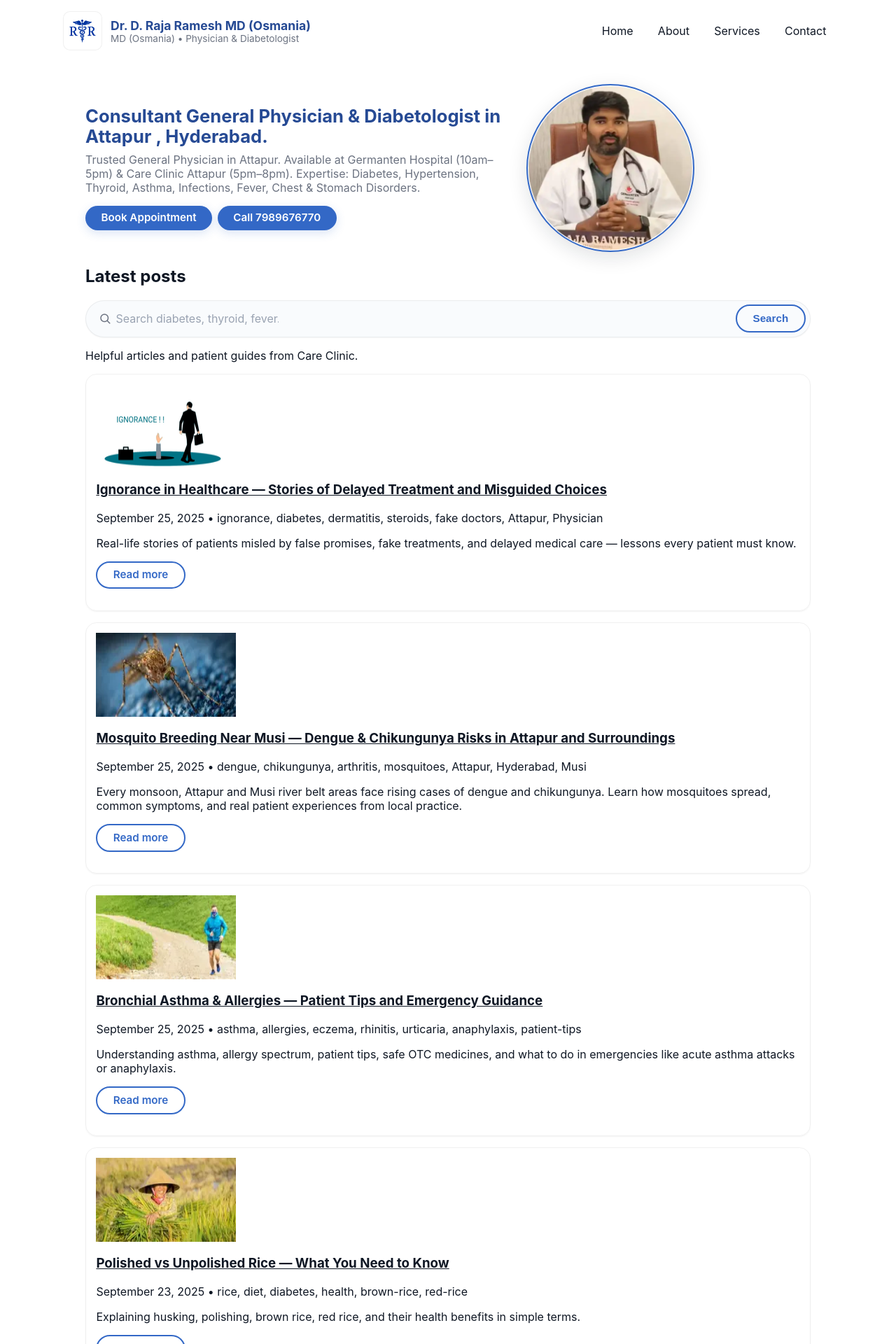
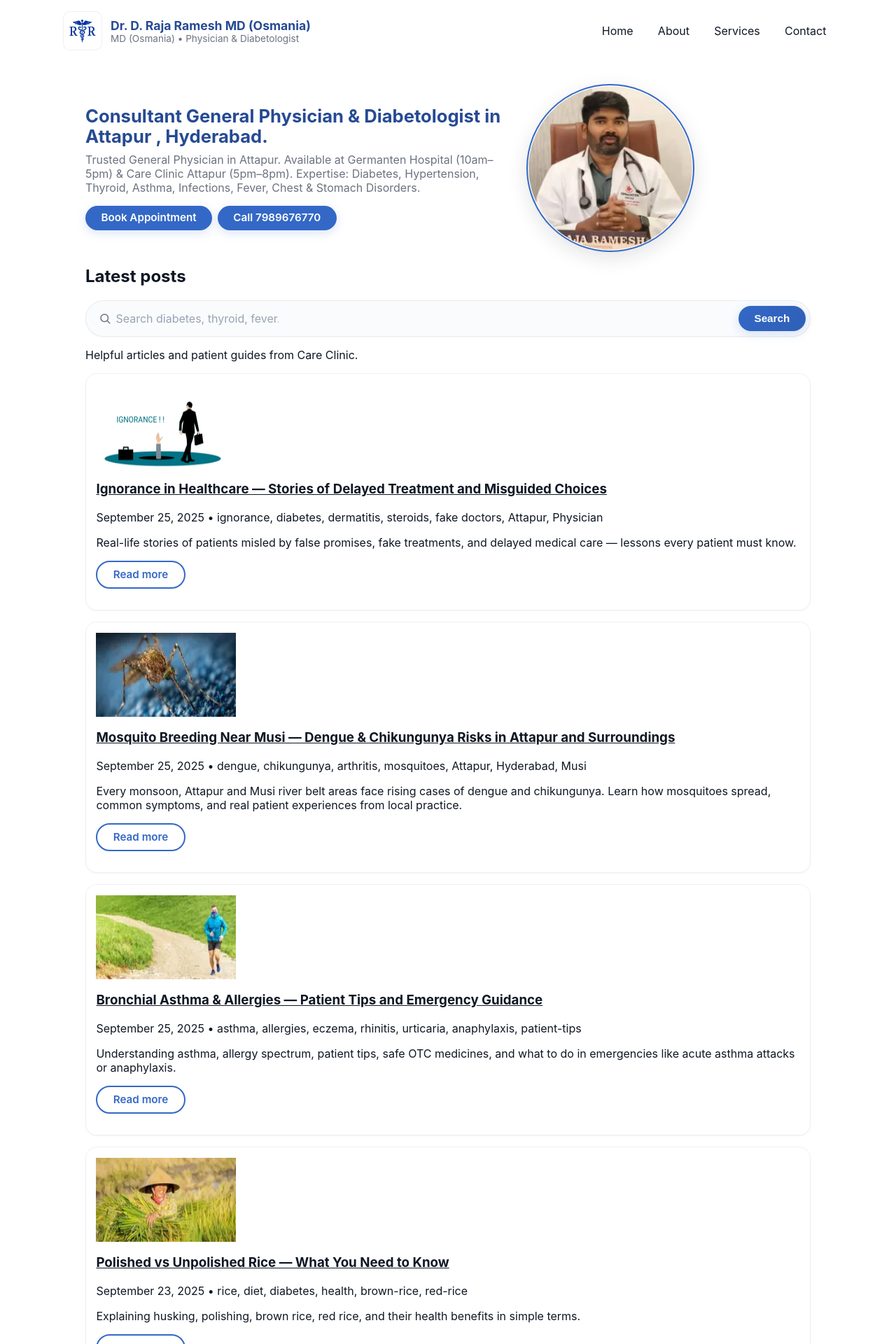
Before and after one commit to drrajarameshd/rr, a Jekyll site: the page built from index.html, in a window 1280 px wide. Shown: the top 1920 px of the page at 70% size. Built offline with Jekyll 4.4.1, drawn with Linux system fonts in a browser that asks for light colours; the list of posts is cut into pages by our own code.

Commit message:
Update index.html

```diff
--- a/index.html
+++ b/index.html
@@ -46,7 +46,7 @@ description: "Available at Germanten Hospital (10am–5pm) & Care Clinic Attapur
       <h2>Latest posts</h2>
       <form action="{{ '/search/' | relative_url }}" method="get" role="search" class="search-form">
     <input id="q" name="q" type="search" placeholder="Search diabetes, thyroid, fever…" value="{{ page.q | default: '' }}" class="input" />
-    <button class="btn outline" type="submit">Search</button>
+    <button class="btn gradient" type="submit">Search</button>
     </form>
 
 
```
